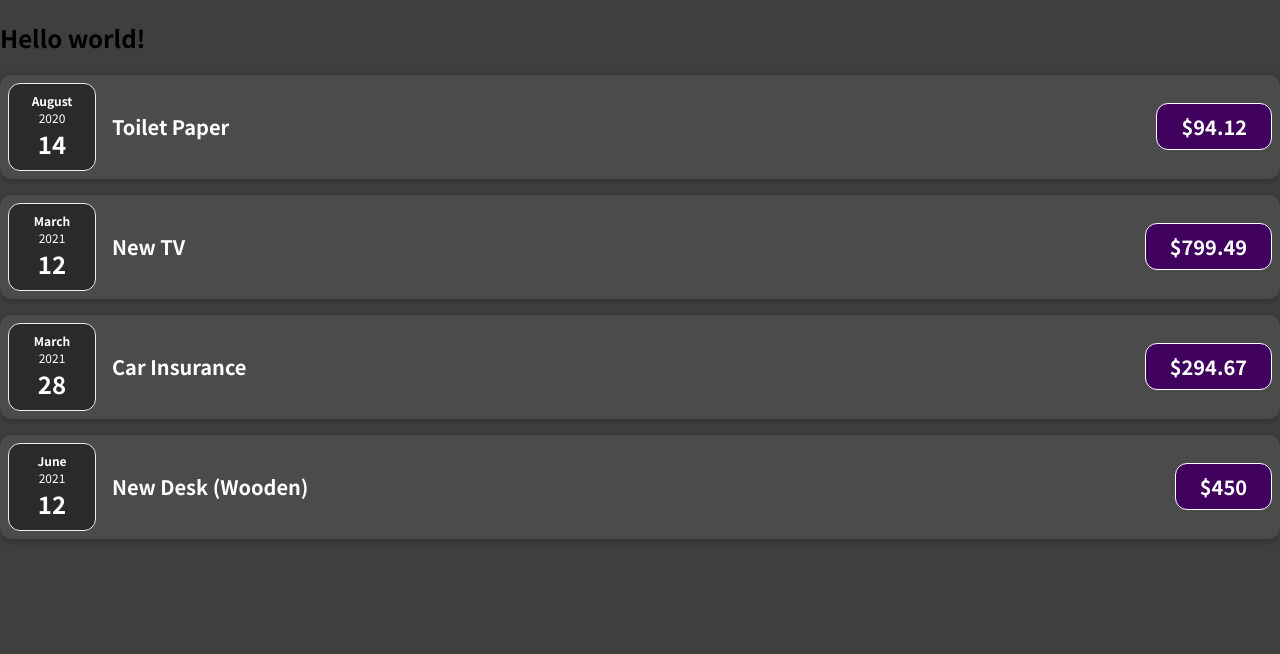
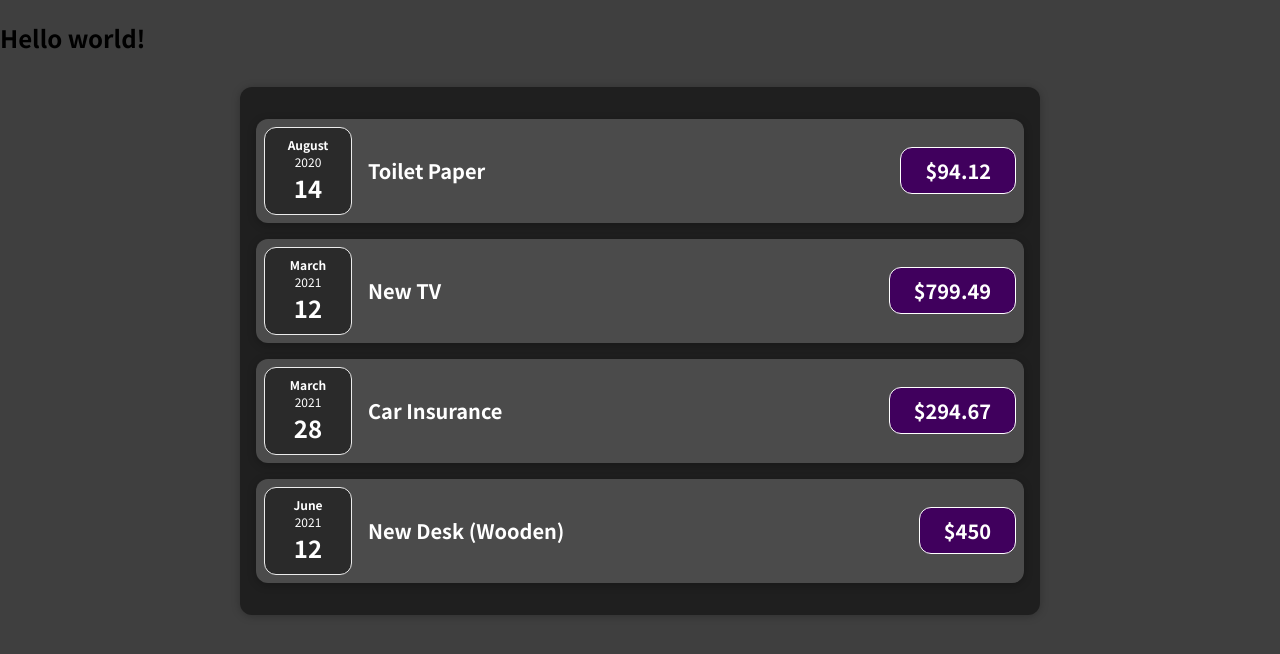
Before and after one commit to aibolit666/react-comlete-guide, a JavaScript app: page / in a window 1280 px wide. Shown: the top 654 px of the page. Built offline with nearby package versions, Linux system fonts and the light colour scheme.

Commit message:
feat: add expenses component

```diff
--- a/src/App.js
+++ b/src/App.js
@@ -1,4 +1,5 @@
 import ExpenseItem from "./components/ExpenseItem";
+import Expenses from "./components/Expenses";
 
 function App() {
   const expenses = [
@@ -26,26 +27,7 @@
   return (
     <div>
       <h2>Hello world!</h2>
-      <ExpenseItem
-        title={expenses[0].title}
-        amount={expenses[0].amount}
-        date={expenses[0].date}
-      />
-      <ExpenseItem
-        title={expenses[1].title}
-        amount={expenses[1].amount}
-        date={expenses[1].date}
-      />
-      <ExpenseItem
-        title={expenses[2].title}
-        amount={expenses[2].amount}
-        date={expenses[2].date}
-      />
-      <ExpenseItem
-        title={expenses[3].title}
-        amount={expenses[3].amount}
-        date={expenses[3].date}
-      />
+      <Expenses expenses={expenses} />
     </div>
   );
 }
--- /dev/null
+++ b/src/components/Expenses.css
@@ -0,0 +1,9 @@
+.expenses {
+  padding: 1rem;
+  background-color: rgb(31, 31, 31);
+  margin: 2rem auto;
+  width: 50rem;
+  max-width: 95%;
+  border-radius: 12px;
+  box-shadow: 0 1px 8px rgba(0, 0, 0, 0.25);
+}
--- /dev/null
+++ b/src/components/Expenses.js
@@ -0,0 +1,30 @@
+import "./Expenses.css";
+import ExpenseItem from "./ExpenseItem";
+
+function Expenses(props) {
+  return (
+    <div className="expenses">
+      <ExpenseItem
+        title={props.expenses[0].title}
+        amount={props.expenses[0].amount}
+        date={props.expenses[0].date}
+      />
+      <ExpenseItem
+        title={props.expenses[1].title}
+        amount={props.expenses[1].amount}
+        date={props.expenses[1].date}
+      />
+      <ExpenseItem
+        title={props.expenses[2].title}
+        amount={props.expenses[2].amount}
+        date={props.expenses[2].date}
+      />
+      <ExpenseItem
+        title={props.expenses[3].title}
+        amount={props.expenses[3].amount}
+        date={props.expenses[3].date}
+      />
+    </div>
+  );
+}
+export default Expenses;
```
Also changed, not shown: 1 other file (tests, documents, lock files or other folders).
